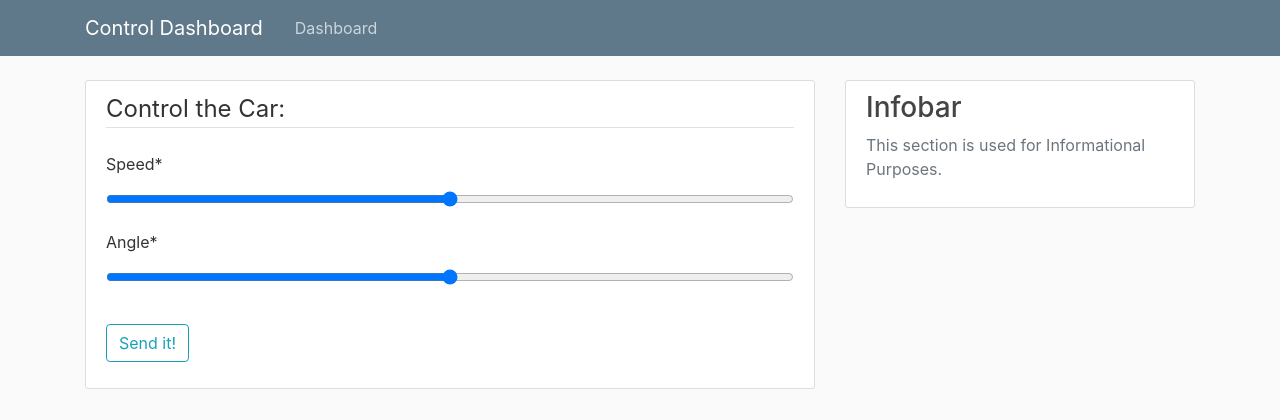
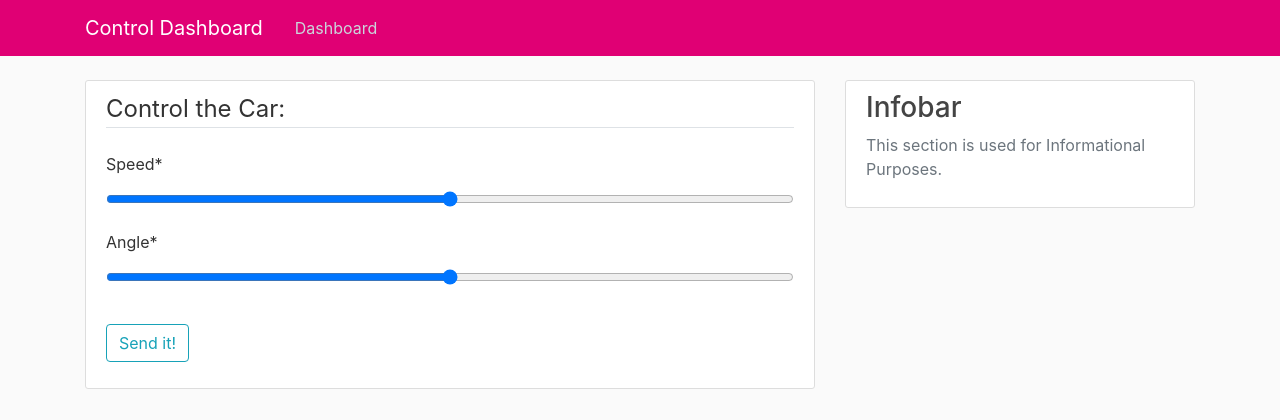
Before and after one commit to ev3-showcase/frontend, a Django app: page / in a window 1280 px wide. Shown: the top 420 px of the page. Run offline with Django 3.2, Linux system fonts and the light colour scheme; some libraries are stand-ins or nearby versions.

Commit message:
first changes

```diff
--- a/dashboard/static/dashboard/main.css
+++ b/dashboard/static/dashboard/main.css
@@ -12,8 +12,8 @@ body {
     margin: 0;
   }
 
-  .bg-steel {
-    background-color: #5f788a;
+  .bg-magenta {
+    background-color: #e00074;
   }
 
   .site-header .navbar-nav .nav-link {
--- a/dashboard/templates/dashboard/base.html
+++ b/dashboard/templates/dashboard/base.html
@@ -19,7 +19,7 @@
   </head>
   <body>
     <header class="site-header">
-            <nav class="navbar navbar-expand-md navbar-dark bg-steel fixed-top">
+            <nav class="navbar navbar-expand-md navbar-dark bg-magenta fixed-top">
                 <div class="container">
                 <a class="navbar-brand mr-4" href="{% url 'dashboard' %}">Control Dashboard</a>
                 <button class="navbar-toggler" type="button" data-toggle="collapse" data-target="#navbarToggle" aria-controls="navbarToggle" aria-expanded="false" aria-label="Toggle navigation">
```
